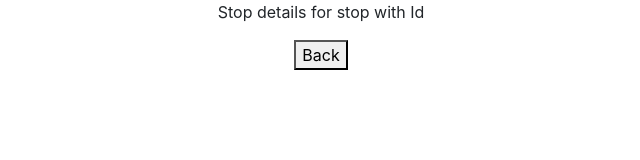
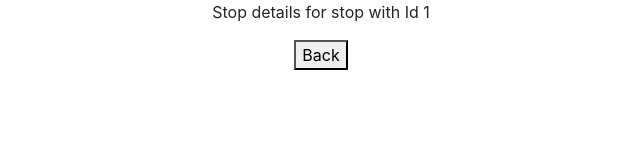
Before and after one commit to henokhm123/vbb-transport-deploy, a React (Create React App) app: page /stop_details/1 in a window 1280 px wide. Shown: the top 160 px of the page, without its empty margins (319-959 px from the left). Built offline with nearby package versions, Linux system fonts and the light colour scheme.

Commit message:
Routing stopDetails

```diff
--- a/src/App.js
+++ b/src/App.js
@@ -37,7 +37,7 @@ function App() {
               />
               <SearchResults results={results}/>
             </Route>
-            <Route path="/stop_details">
+            <Route path="/stop_details/:id">
               <StopDetails />
             </Route>
           </Switch>
--- a/src/components/SearchResultCard.js
+++ b/src/components/SearchResultCard.js
@@ -1,3 +1,5 @@
+import { Link } from "react-router-dom";
+
 import Card from 'react-bootstrap/Card';
 import Button from 'react-bootstrap/Button';
 
@@ -15,7 +17,9 @@ function SearchResultCard(props){
           <Card.Text>
             With supporting text below as a natural lead-in to additional content.
           </Card.Text>
-          <Button variant="primary">Stop Details</Button>
+          <Link to={`/stop_details/${item.id}`}>
+            <Button variant="primary">Stop Details</Button>
+          </Link>
         </Card.Body>
     </Card>
   )
--- a/src/components/StopDetails.js
+++ b/src/components/StopDetails.js
@@ -1,10 +1,12 @@
-import { Link } from "react-router-dom";
+import { Link, useHistory, useParams } from "react-router-dom";
+
 
 function StopDetails(props){
-  const {stop} = props;
+  const { id } = useParams()
+
   return (
     <div >
-      <p>Stop details for stop with Id {/*stop.id*/}</p>
+      <p>Stop details for stop with Id {id}</p>
       <Link to="/">
         <button>Back</button>
       </Link>
```
Also changed, not shown: src/components/SearchResults.js (+0 -8 lines).
